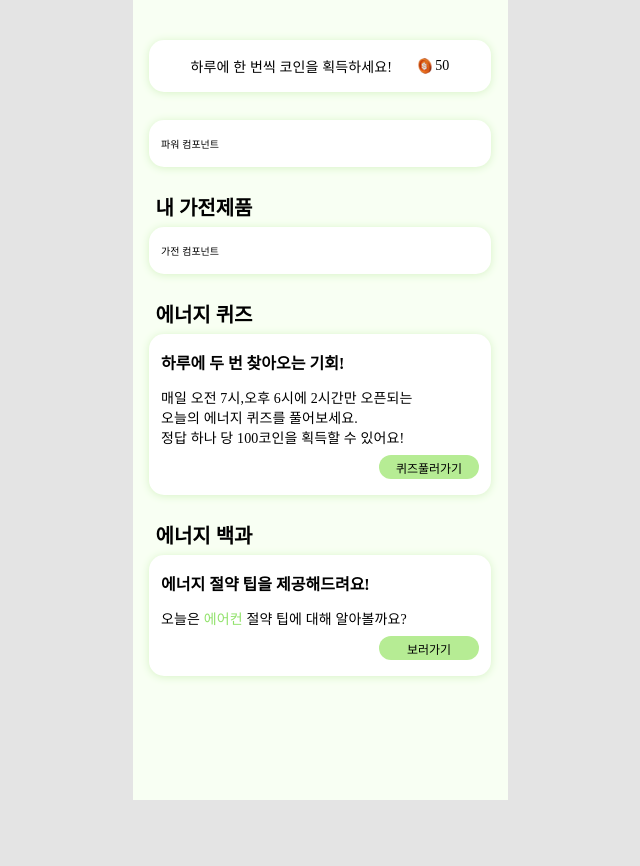
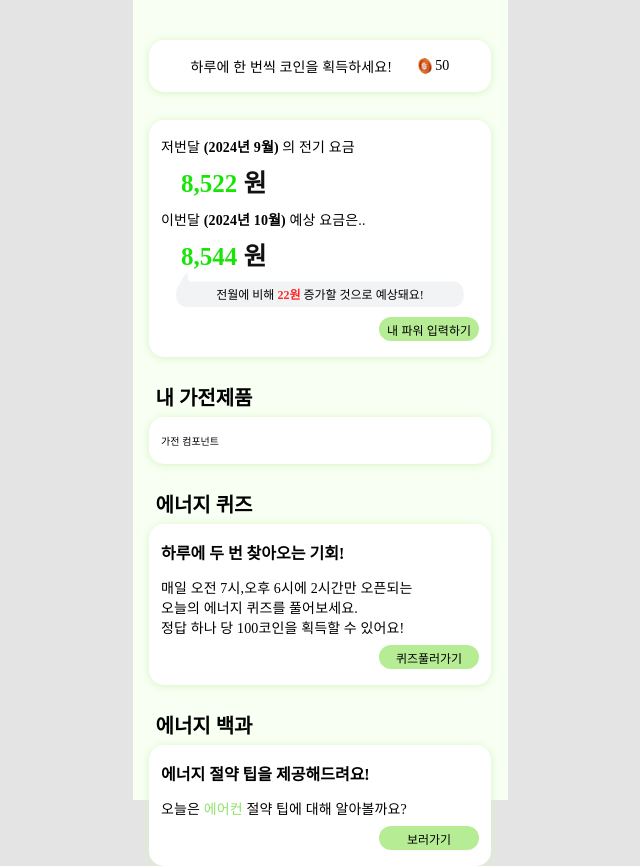
Before and after one commit to GreenSpark-greenspark/greenspark-frontend, a Next.js app: page / in a window 1280 px wide. Shown: the whole page, without its empty margins (320-960 px from the left). Before the commit the page ends 800 px from the top, so only its background shows below. Built offline with nearby package versions, Linux system fonts and the light colour scheme.

Commit message:
feat: 파워 컴포넌트 추가

```diff
--- a/src/app/_component/home/HomePower.tsx
+++ b/src/app/_component/home/HomePower.tsx
@@ -1,12 +1,135 @@
-import React from "react";
+"use client";
+import React, { useEffect, useState } from "react";
 import styles from "../power/power.common.module.css";
 import Box from "@/components/Box";
+import IconComment from "../../../../public/icon/power_comment.svg";
+import { getDateLabel } from "@/./utils/getDateLabels";
+
+interface ChargeData {
+  currentMonth: number | null;
+  lastMonth: number | null;
+}
+
+type DifferenceType = "increase" | "unchanged" | "decrease" | "noLastMonth" | "noCurrentMonth";
 
 export default function HomePower() {
+  const [chargeData, setChargeData] = useState<ChargeData | null>(null);
+  const [differenceType, setDifferenceType] = useState<DifferenceType>("noLastMonth");
+
+  const currentMonthLabel = getDateLabel("current");
+  const lastMonthLabel = getDateLabel("last");
+
+  useEffect(() => {
+    const mockData: ChargeData = {
+      currentMonth: 8544,
+      lastMonth: 8522
+    };
+
+    setChargeData(mockData);
+
+    if (mockData.lastMonth === null) {
+      setDifferenceType("noLastMonth");
+    } else if (mockData.currentMonth === null) {
+      setDifferenceType("noCurrentMonth");
+    } else {
+      const difference = mockData.currentMonth - mockData.lastMonth;
+      setDifferenceType(difference > 0 ? "increase" : difference === 0 ? "unchanged" : "decrease");
+    }
+  }, []);
+
+  // 요금 변동 메시지 설정
+  const renderComment = () => {
+    if (!chargeData) return null;
+
+    const { currentMonth, lastMonth } = chargeData;
+
+    if (currentMonth === null) {
+      return <p className={styles.commentText}>정보를 입력하면 이번 달 요금을 예상해줘요!</p>;
+    }
+
+    const difference = lastMonth !== null ? currentMonth - lastMonth : 0; // 저번달 데이터가 null이 아닐 경우만 계산
+
+    switch (differenceType) {
+      case "noLastMonth":
+        return (
+          <p className={styles.commentText}>
+            {`${lastMonthLabel.monthLabel}월`} 전기 요금을 입력해주세요!
+          </p>
+        );
+      case "increase":
+        return (
+          <p className={styles.commentText}>
+            전월에 비해 <span className={styles.commentRed}>{difference.toLocaleString()}원</span>{" "}
+            증가할 것으로 예상돼요!
+          </p>
+        );
+      case "unchanged":
+        return (
+          <p className={styles.commentText}>
+            전월과 <span className={styles.commentGreen}>비슷할</span> 것으로 예상돼요!
+          </p>
+        );
+      case "decrease":
+        return (
+          <p className={styles.commentText}>
+            전월에 비해{" "}
+            <span className={styles.commentBlue}>{Math.abs(difference).toLocaleString()}원</span>{" "}
+            감소할 것으로 예상돼요!
+          </p>
+        );
+      default:
+        return null;
+    }
+  };
+
   return (
     <>
       <div className={styles.wrap}>
-        <Box>파워 컴포넌트</Box>
+        <Box>
+          <div className={styles.powerContent}>
+            <p className={styles.text_normal}>
+              저번달
+              <span className={styles.text_bold}>
+                {" "}
+                ({`${lastMonthLabel.yearLabel}년 ${lastMonthLabel.monthLabel}월`}){" "}
+              </span>
+              의 전기 요금
+            </p>
+            <p className={styles.cost}>
+              <span className={styles.costGreen}>
+                {chargeData && chargeData.lastMonth !== null
+                  ? chargeData.lastMonth.toLocaleString()
+                  : "?,???"}
+              </span>{" "}
+              원
+            </p>
+          </div>
+          <div className={styles.powerContent}>
+            <p className={styles.text_normal}>
+              이번달
+              <span className={styles.text_bold}>
+                {" "}
+                ({`${currentMonthLabel.yearLabel}년 ${currentMonthLabel.monthLabel}월`}){" "}
+              </span>
+              예상 요금은..
+            </p>
+            <p className={styles.cost}>
+              <span className={styles.costGreen}>
+                {chargeData && chargeData.currentMonth !== null
+                  ? chargeData.currentMonth.toLocaleString()
+                  : "?,???"}
+              </span>{" "}
+              원
+            </p>
+            <div className={styles.comment}>
+              <IconComment className={styles.iconComment} />
+              {renderComment()}
+            </div>
+          </div>
+          <button type="button" className={styles.btn}>
+            내 파워 입력하기
+          </button>
+        </Box>
       </div>
     </>
   );
--- a/src/app/_component/power/power.common.module.css
+++ b/src/app/_component/power/power.common.module.css
@@ -179,3 +179,6 @@
 .bodyContainer {
   margin-bottom: 0.8rem;
 }
+.powerContent {
+  margin-bottom: 1rem;
+}
```
